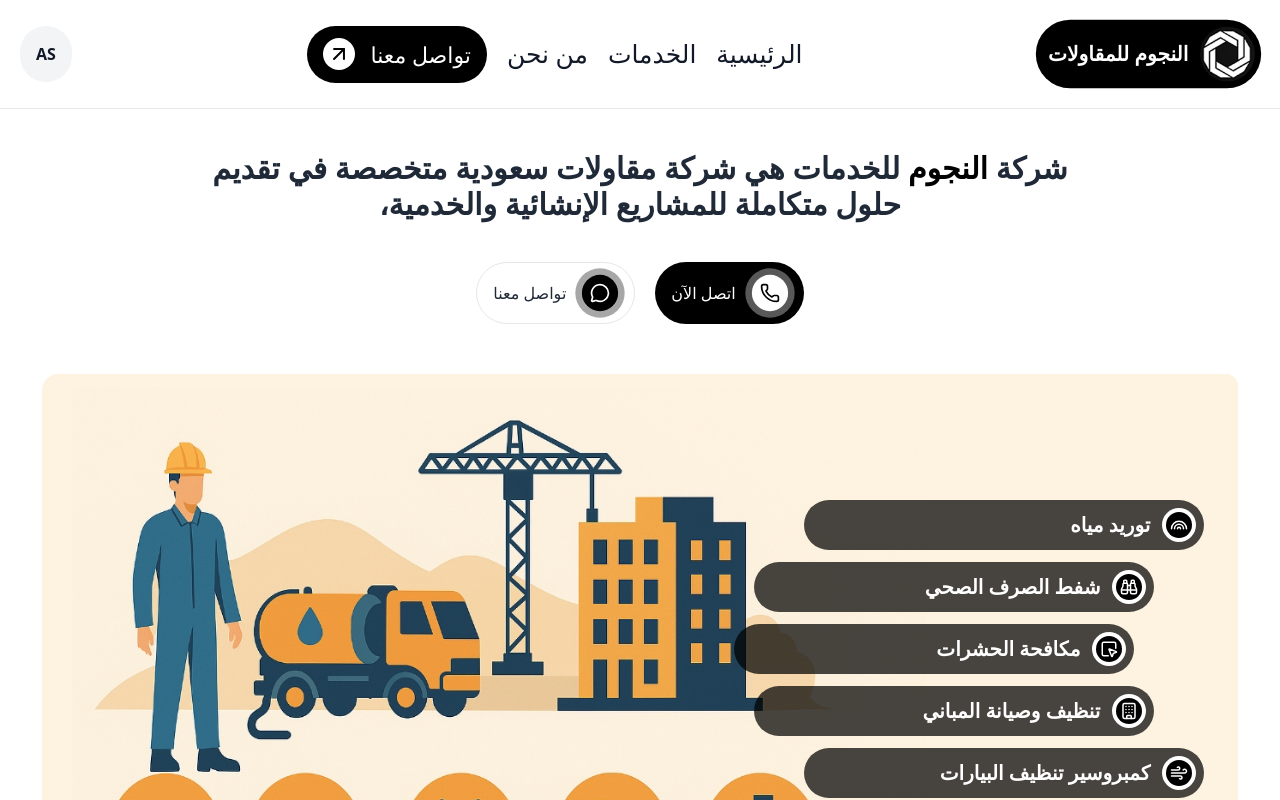
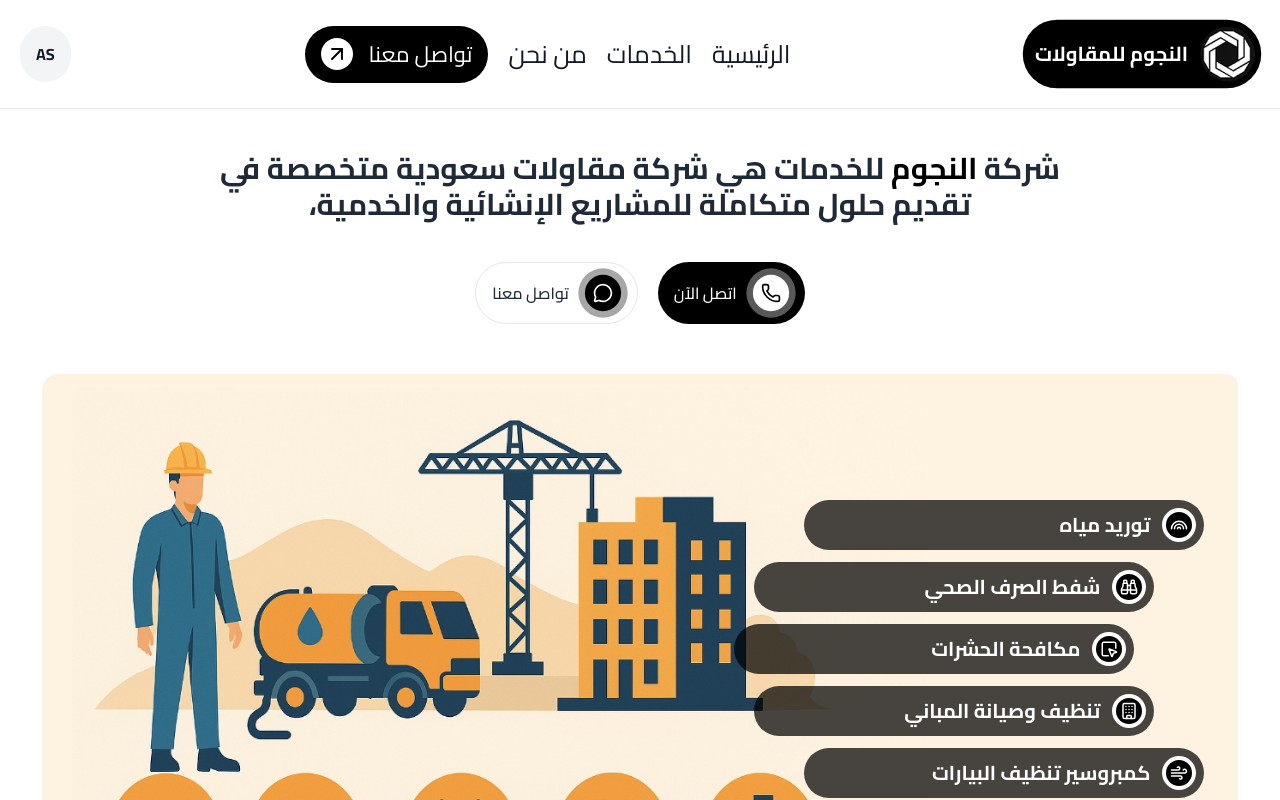
Before and after one commit to ashmawymidxd/Stars, a React (Vite) app: page / in a window 1280 px wide. Shown: the top 800 px of the page. Built offline with nearby package versions, Linux system fonts and the light colour scheme.

Commit message:
add cairo font

```diff
--- a/index.html
+++ b/index.html
@@ -5,6 +5,9 @@
     <link rel="icon" type="image/svg+xml" href="/icone.png" />
     <meta name="viewport" content="width=device-width, initial-scale=1.0" />
     <title>ALNejum Contracting</title>
+      <link rel="preconnect" href="https://fonts.googleapis.com">
+  <link rel="preconnect" href="https://fonts.gstatic.com" crossorigin>
+  <link href="https://fonts.googleapis.com/css2?family=Cairo:wght@200..1000&display=swap" rel="stylesheet">
   </head>
   <body>
     <div id="root"></div>
--- a/src/index.css
+++ b/src/index.css
@@ -1,6 +1,10 @@
 @import "tailwindcss/base";
 @import "tailwindcss/components";
 @import "tailwindcss/utilities";
+
+body {
+  font-family: "Cairo", sans-serif;
+}
 
 ::-webkit-scrollbar {
   width: 5px;
```
